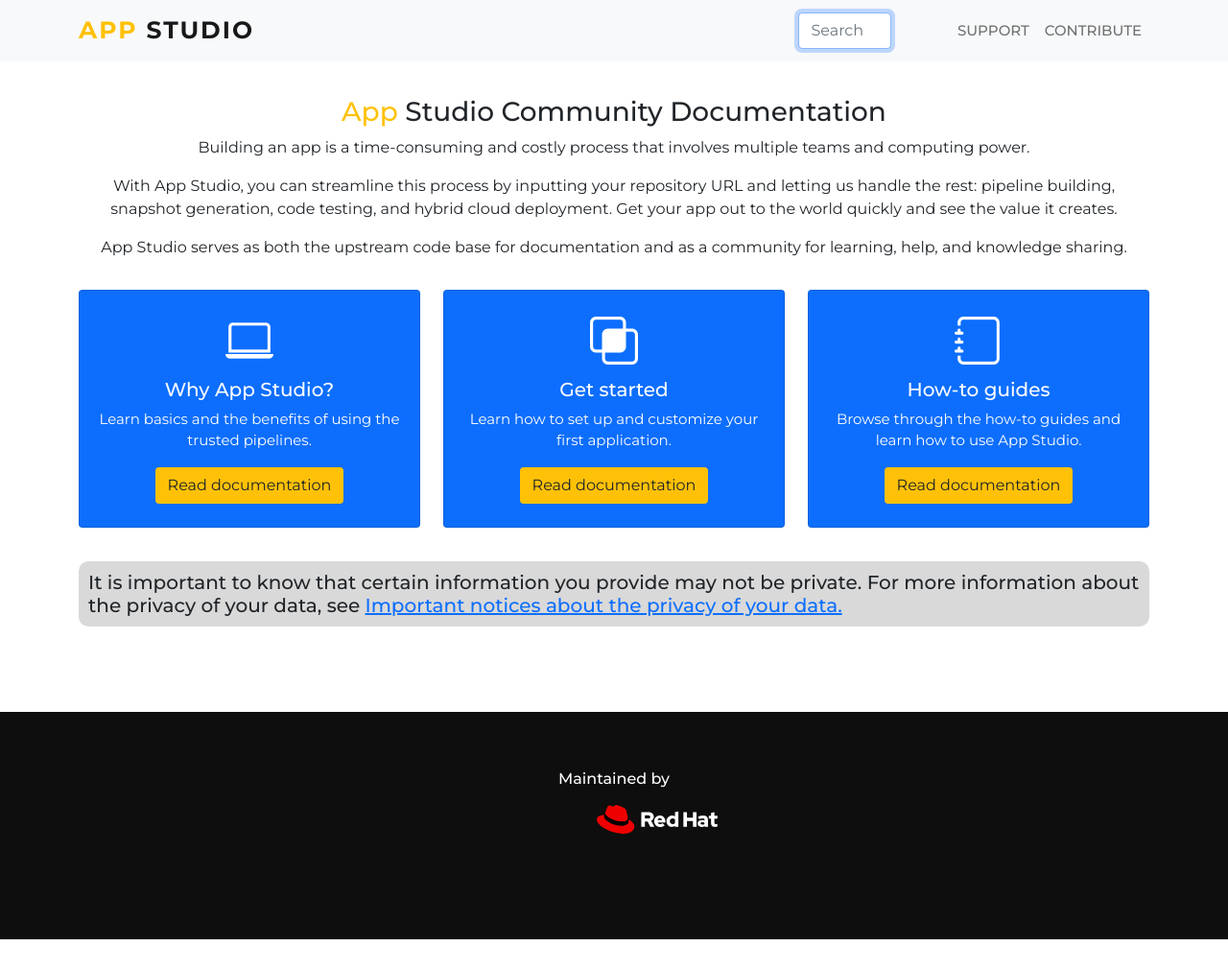
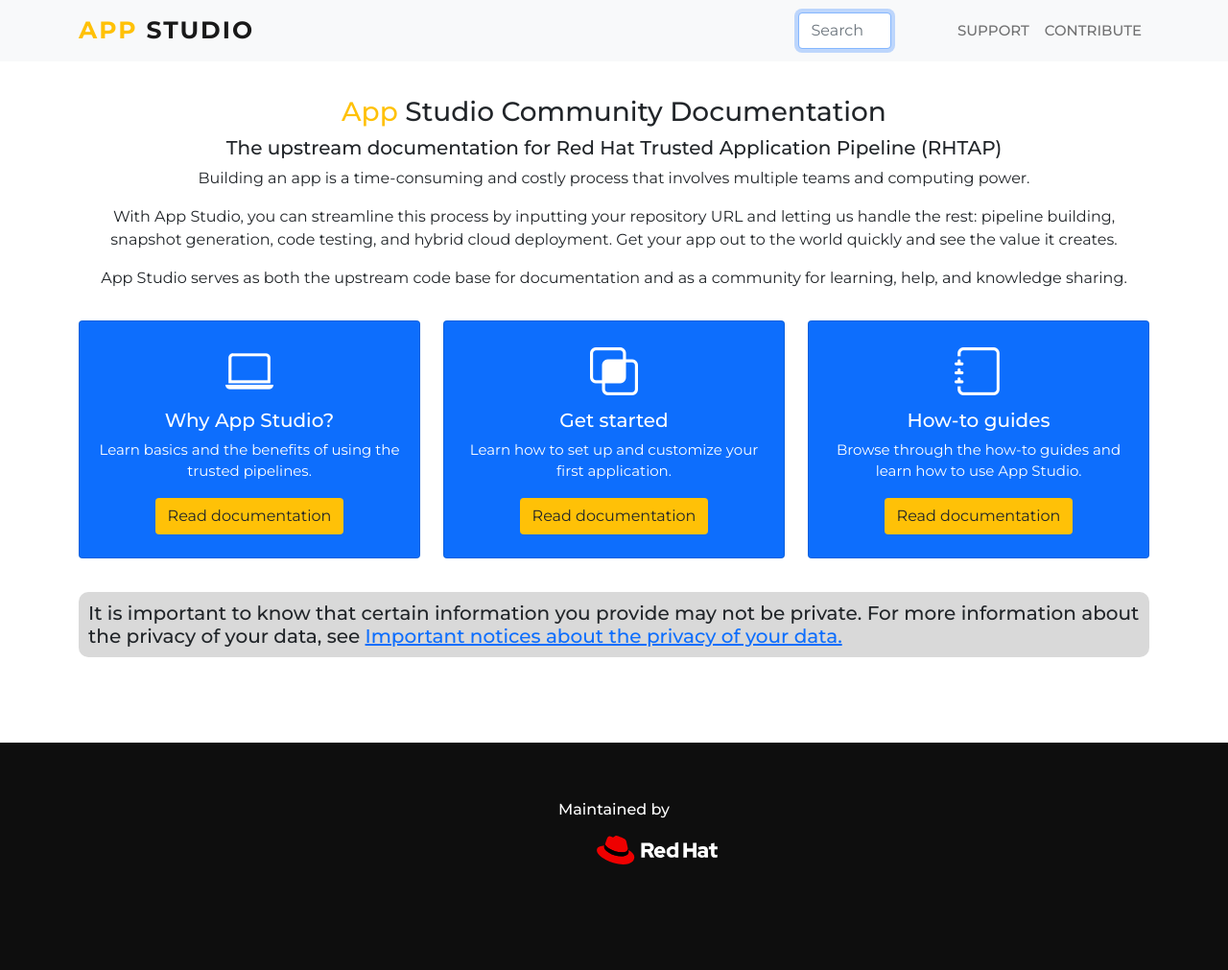
Before and after one commit to redhat-appstudio/appstudio.docs.ui.io, a Jekyll site: the page built from index.html, in a window 1280 px wide and 1011 px high. Shown: the whole window at 96% size. Built offline with Jekyll 4.4.1, drawn with Linux system fonts in a browser that asks for light colours; nearby versions of some CDN libraries.

Commit message:
Update community.html

```diff
--- a/_includes/community.html
+++ b/_includes/community.html
@@ -1,5 +1,6 @@
 <div class="section-header text-center pb-3">
     <h3><span class="text-warning">App</span> Studio Community Documentation</a></h3>
+<h5> The upstream documentation for Red Hat Trusted Application Pipeline (RHTAP) </h3>
     <p>Building an app is a time-consuming and costly process that involves multiple teams and computing power.
     <p>With App Studio, you can streamline this process by inputting your repository URL and letting
         us handle the rest: pipeline building, snapshot generation, code testing, and hybrid cloud deployment. Get your app
```
